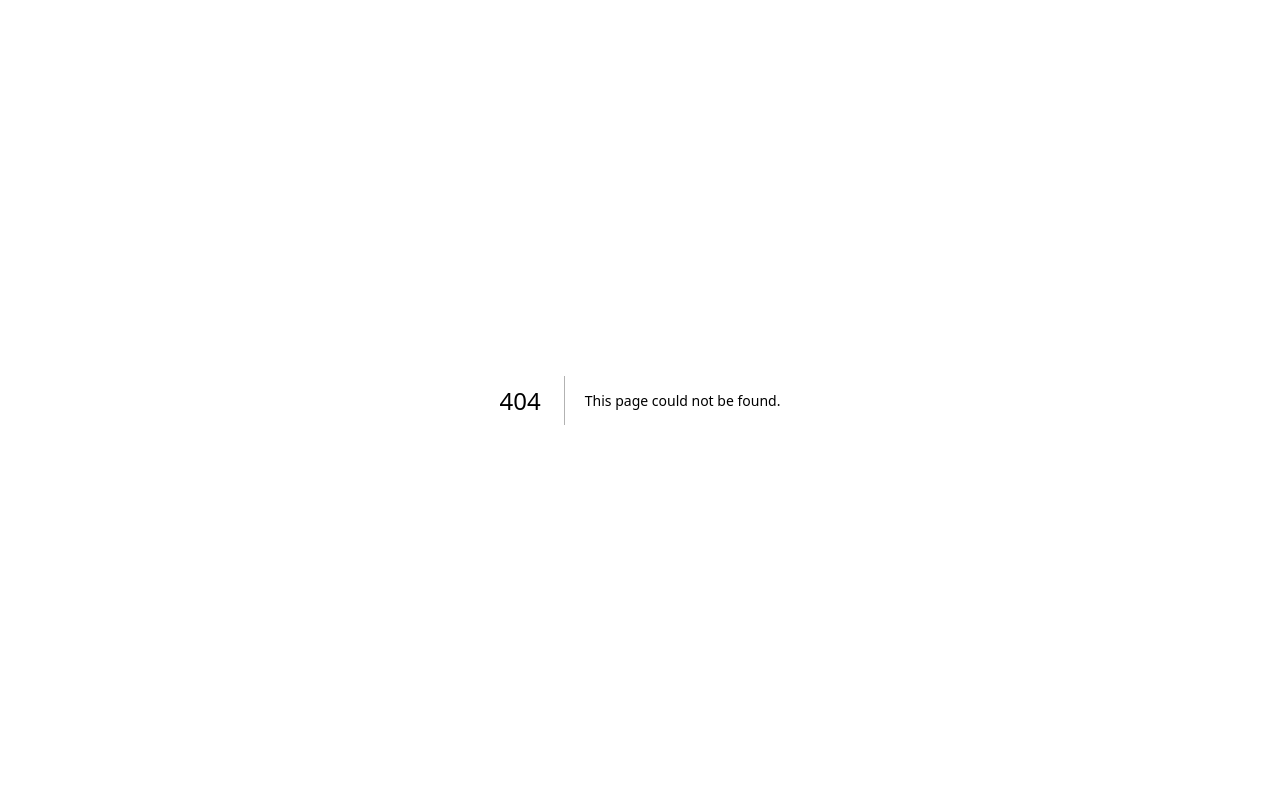
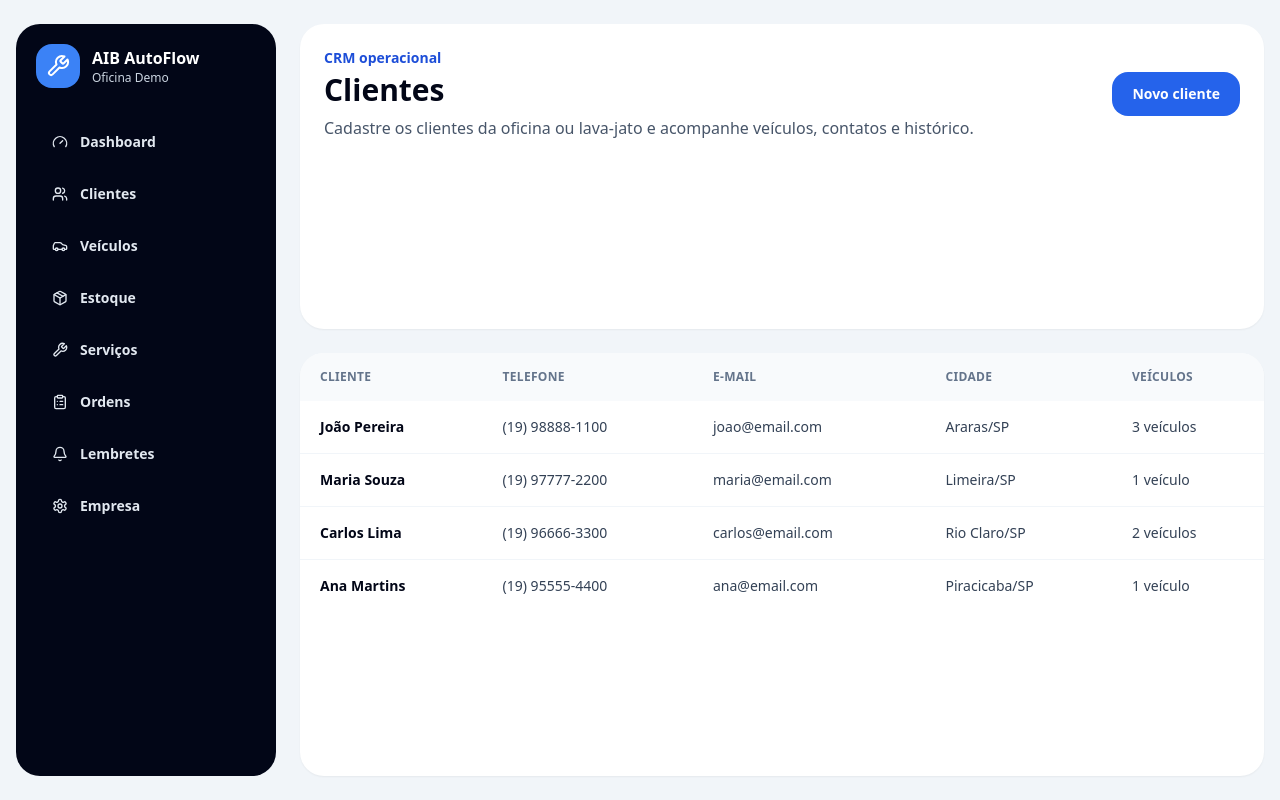
Before and after one commit to anjobrito/ajb-autoflow, a Next.js app: page /clientes in a window 1280 px wide. Before the commit this address had no page. Built offline with nearby package versions, Linux system fonts and the light colour scheme.

Commit message:
feat: add customers page

```diff
--- /dev/null
+++ b/app/clientes/page.tsx
@@ -0,0 +1,24 @@
+import { AppShell } from "@/components/app-shell";
+import { DataTable } from "@/components/data-table";
+import { PageHeader } from "@/components/page-header";
+
+const rows = [
+  ["João Pereira", "(19) 98888-1100", "joao@email.com", "Araras/SP", "3 veículos"],
+  ["Maria Souza", "(19) 97777-2200", "maria@email.com", "Limeira/SP", "1 veículo"],
+  ["Carlos Lima", "(19) 96666-3300", "carlos@email.com", "Rio Claro/SP", "2 veículos"],
+  ["Ana Martins", "(19) 95555-4400", "ana@email.com", "Piracicaba/SP", "1 veículo"],
+];
+
+export default function ClientesPage() {
+  return (
+    <AppShell>
+      <PageHeader
+        eyebrow="CRM operacional"
+        title="Clientes"
+        description="Cadastre os clientes da oficina ou lava-jato e acompanhe veículos, contatos e histórico."
+        actionLabel="Novo cliente"
+      />
+      <DataTable columns={["Cliente", "Telefone", "E-mail", "Cidade", "Veículos"]} rows={rows} />
+    </AppShell>
+  );
+}
```
